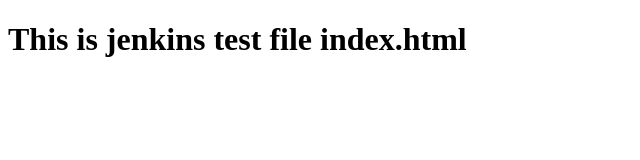
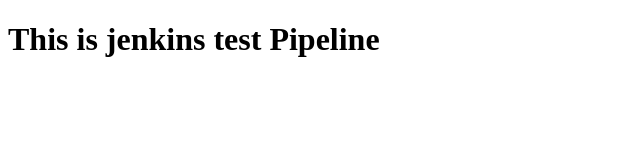
Before and after one commit to Tuan3010/testgitcmd, a plain HTML site: page index.html in a window 1280 px wide. Shown: the whole page, without its empty margins (0-640 px from the left). Drawn offline with Linux system fonts and the light colour scheme.

Commit message:
update index file

```diff
--- a/index.html
+++ b/index.html
@@ -7,7 +7,7 @@
 </head>
 <body>
     <div class="root">
-        <h1>This is jenkins test file index.html</h1>
+        <h1>This is jenkins test Pipeline</h1>
     </div>
 </body>
 </html>
```
